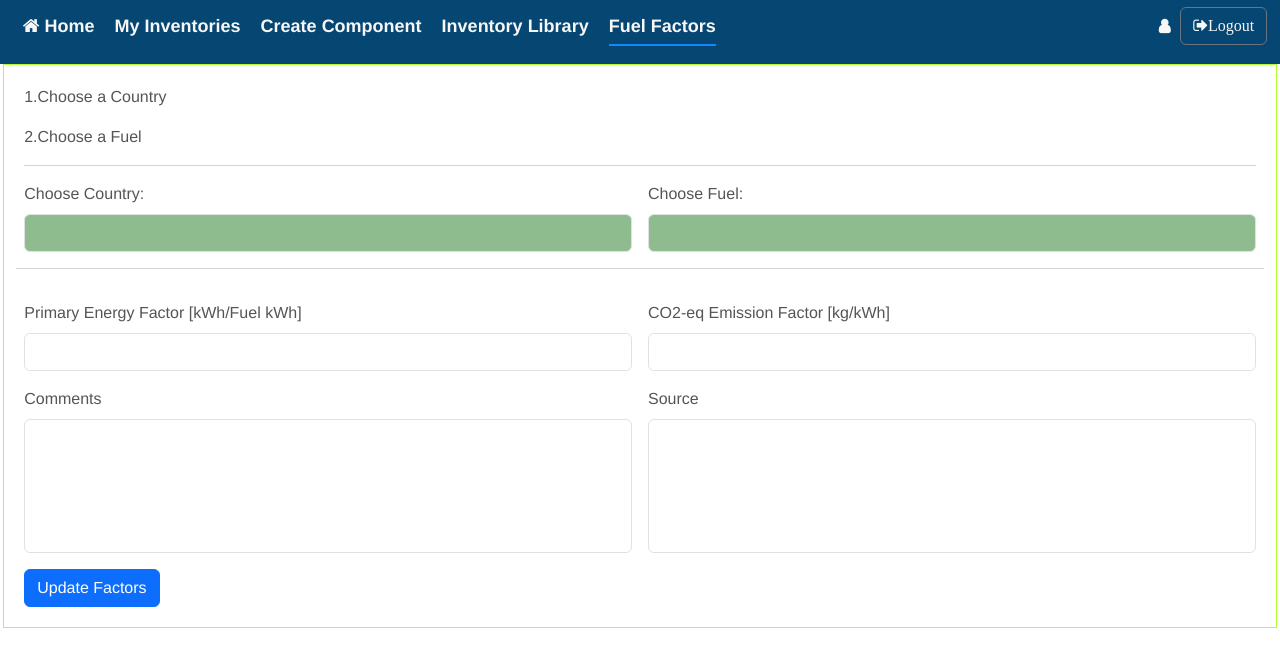
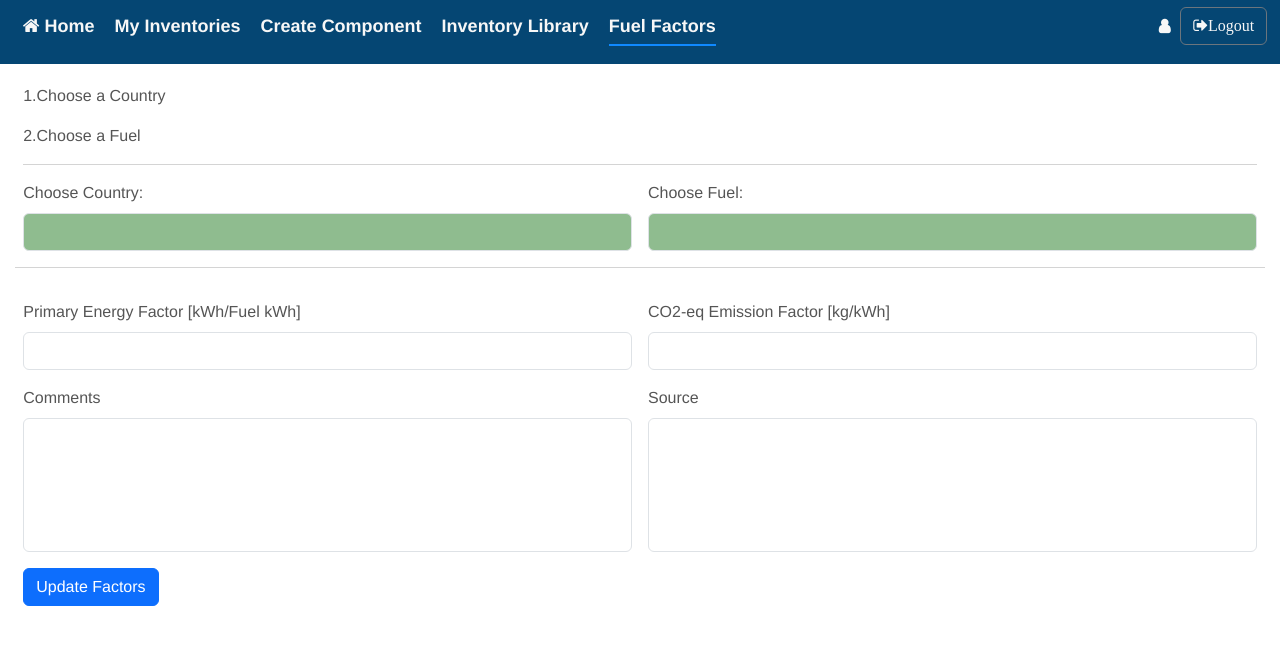
Before and after one commit to nikoschairopoulos/VerifyInventoryApp, a Vue app in the folder InventoryApp/InventoryFrontBackEnd/Frontend/: page /fuel-factors in a window 1280 px wide. Shown: the top 666 px of the page. Built offline with nearby package versions, Linux system fonts and the light colour scheme; no server answers.

Commit message:
remove border from fuel factor form

```diff
--- a/InventoryApp/InventoryFrontBackEnd/Frontend/src/views/CountriesFactors.vue
+++ b/InventoryApp/InventoryFrontBackEnd/Frontend/src/views/CountriesFactors.vue
@@ -621,7 +621,7 @@
 .input-form{
     margin: 0 auto;
     width:99.5%;
-    border: solid greenyellow 1px;
+    /*border: solid greenyellow 1px;*/
     padding: 20px;
 }
 
```
